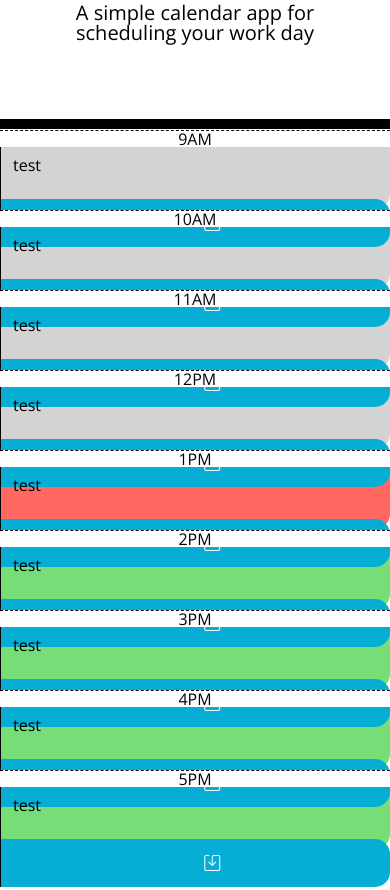
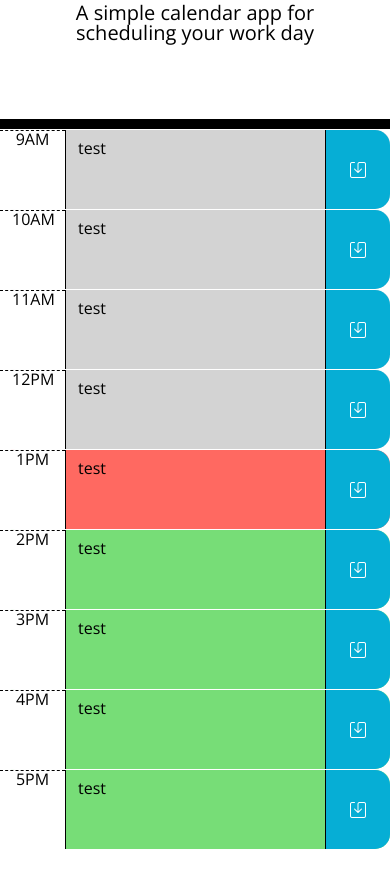
Before and after one commit to willmowlam/nebulus-work-day-scheduler, a plain HTML site: page index.html in a window 390 px wide. Shown: the part 154-1044 px from the top of the page. After the commit the page ends 1003 px from the top, so only its background shows below. Drawn offline with nearby package versions, Linux system fonts and the light colour scheme.

Commit message:
Make time blocks compatible with narrow displays

```diff
--- a/index.html
+++ b/index.html
@@ -26,73 +26,73 @@
     <!-- Time blocks -->
 
     <div id="hour-09" class="row time-block past">
-      <div class="col-md-1 hour">9AM</div>
-      <textarea class="col-md-10 description">test</textarea>
-      <div class="col-md-1 saveBtn">
+      <div class="col-2 col-md-1 hour">9AM</div>
+      <textarea class="col-8 col-md-10 description">test</textarea>
+      <div class="col-2 col-md-1 saveBtn">
         <i class="bi bi-save"></i>
       </div>
     </div>
 
     <div id="hour-10" class="row time-block past">
-      <div class="col-md-1 hour">10AM</div>
-      <textarea class="col-md-10 description">test</textarea>
-      <div class="col-md-1 saveBtn">
+      <div class="col-2 col-md-1 hour">10AM</div>
+      <textarea class="col-8 col-md-10 description">test</textarea>
+      <div class="col-2 col-md-1 saveBtn">
         <i class="bi bi-save"></i>
       </div>
     </div>
 
     <div id="hour-11" class="row time-block past">
-      <div class="col-md-1 hour">11AM</div>
-      <textarea class="col-md-10 description">test</textarea>
-      <div class="col-md-1 saveBtn">
+      <div class="col-2 col-md-1 hour">11AM</div>
+      <textarea class="col-8 col-md-10 description">test</textarea>
+      <div class="col-2 col-md-1 saveBtn">
         <i class="bi bi-save"></i>
       </div>
     </div>
 
     <div id="hour-12" class="row time-block past">
-      <div class="col-md-1 hour">12PM</div>
-      <textarea class="col-md-10 description">test</textarea>
-      <div class="col-md-1 saveBtn">
+      <div class="col-2 col-md-1 hour">12PM</div>
+      <textarea class="col-8 col-md-10 description">test</textarea>
+      <div class="col-2 col-md-1 saveBtn">
         <i class="bi bi-save"></i>
       </div>
     </div>
 
     <div id="hour-13" class="row time-block present">
-      <div class="col-md-1 hour">1PM</div>
-      <textarea class="col-md-10 description">test</textarea>
-      <div class="col-md-1 saveBtn">
+      <div class="col-2 col-md-1 hour">1PM</div>
+      <textarea class="col-8 col-md-10 description">test</textarea>
+      <div class="col-2 col-md-1 saveBtn">
         <i class="bi bi-save"></i>
       </div>
     </div>
 
     <div id="hour-14" class="row time-block future">
-      <div class="col-md-1 hour">2PM</div>
-      <textarea class="col-md-10 description">test</textarea>
-      <div class="col-md-1 saveBtn">
+      <div class="col-2 col-md-1 hour">2PM</div>
+      <textarea class="col-8 col-md-10 description">test</textarea>
+      <div class="col-2 col-md-1 saveBtn">
         <i class="bi bi-save"></i>
       </div>
     </div>
 
     <div id="hour-15" class="row time-block future">
-      <div class="col-md-1 hour">3PM</div>
-      <textarea class="col-md-10 description">test</textarea>
-      <div class="col-md-1 saveBtn">
+      <div class="col-2 col-md-1 hour">3PM</div>
+      <textarea class="col-8 col-md-10 description">test</textarea>
+      <div class="col-2 col-md-1 saveBtn">
         <i class="bi bi-save"></i>
       </div>
     </div>
 
     <div id="hour-16" class="row time-block future">
-      <div class="col-md-1 hour">4PM</div>
-      <textarea class="col-md-10 description">test</textarea>
-      <div class="col-md-1 saveBtn">
+      <div class="col-2 col-md-1 hour">4PM</div>
+      <textarea class="col-8 col-md-10 description">test</textarea>
+      <div class="col-2 col-md-1 saveBtn">
         <i class="bi bi-save"></i>
       </div>
     </div>
 
     <div id="hour-17" class="row time-block future">
-      <div class="col-md-1 hour">5PM</div>
-      <textarea class="col-md-10 description">test</textarea>
-      <div class="col-md-1 saveBtn">
+      <div class="col-2 col-md-1 hour">5PM</div>
+      <textarea class="col-8 col-md-10 description">test</textarea>
+      <div class="col-2 col-md-1 saveBtn">
         <i class="bi bi-save"></i>
       </div>
     </div>
```
